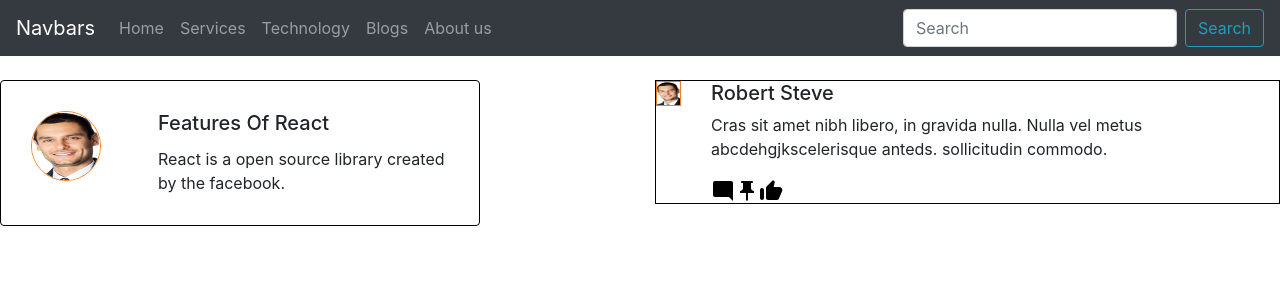
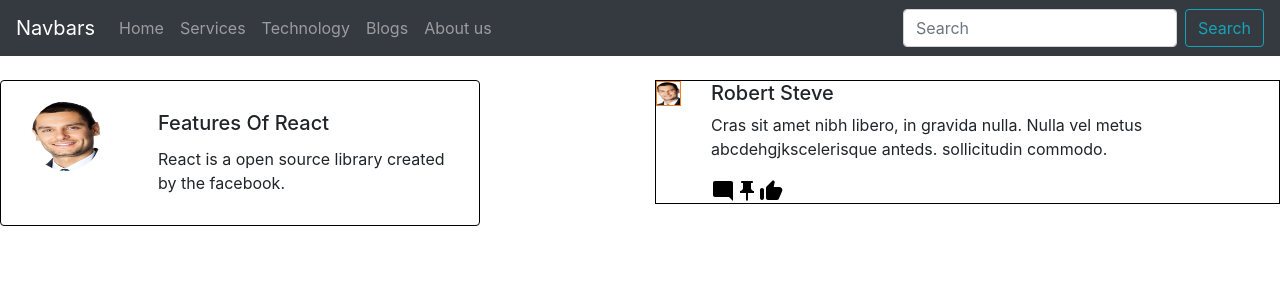
Before and after one commit to MdTauseef27/PracticePurpose, a React (Create React App) app: page / in a window 1280 px wide. Shown: the top 300 px of the page. Built offline with nearby package versions, Linux system fonts and the light colour scheme.

Commit message:
some changes on card

```diff
--- a/src/Component/Cardex.jsx
+++ b/src/Component/Cardex.jsx
@@ -7,12 +7,7 @@ export const Cardex = () => {
     <Card style={{ width: "30rem", border: "1px solid black" }}>
       <Row>
         <Col sm={3}>
-          <Card.Img
-            src={ImgLogo}
-            className="avatar"
-            alt=""
-            style={{ border: "1px solid #F47E21", margin: "30px" }}
-          />
+          <Card.Img src={ImgLogo} className="avatar" alt="" />
         </Col>
         <Col sm={9}>
           <Card.Body style={{ margin: "10px" }}>
```
